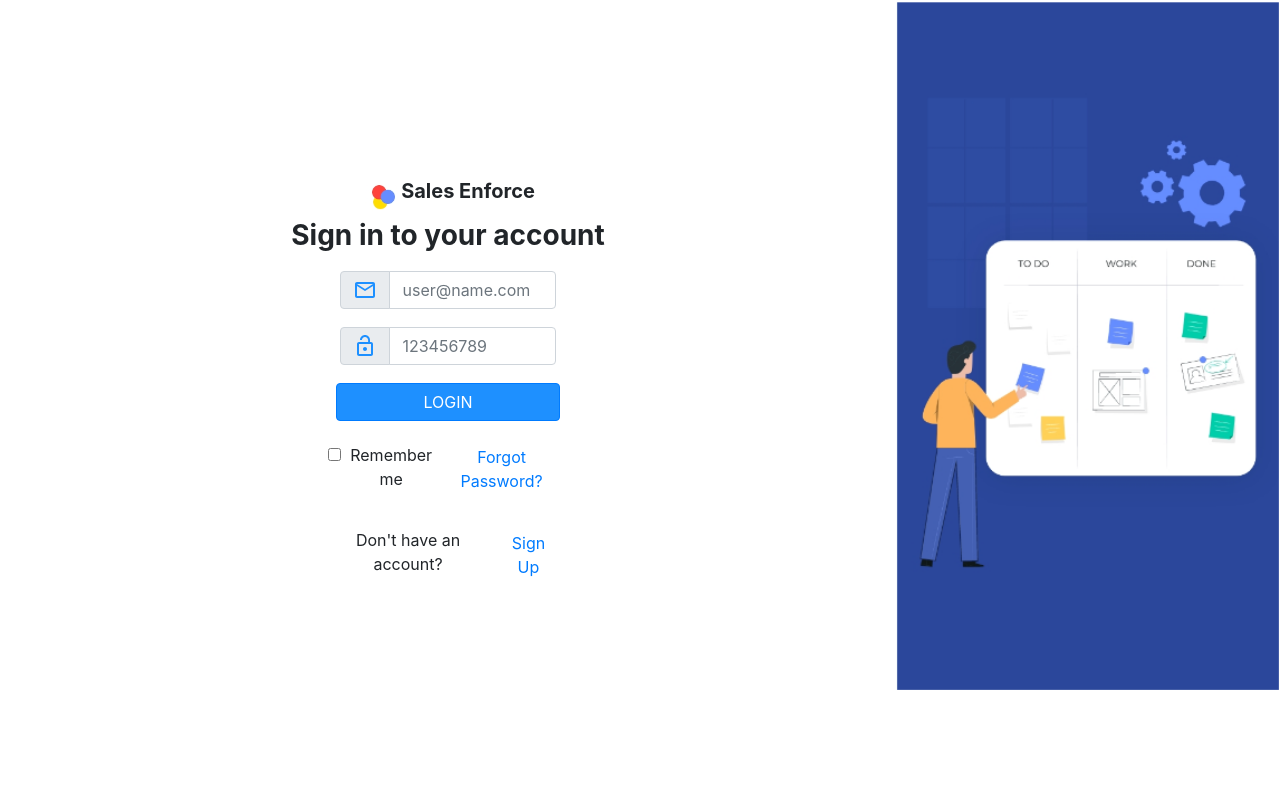
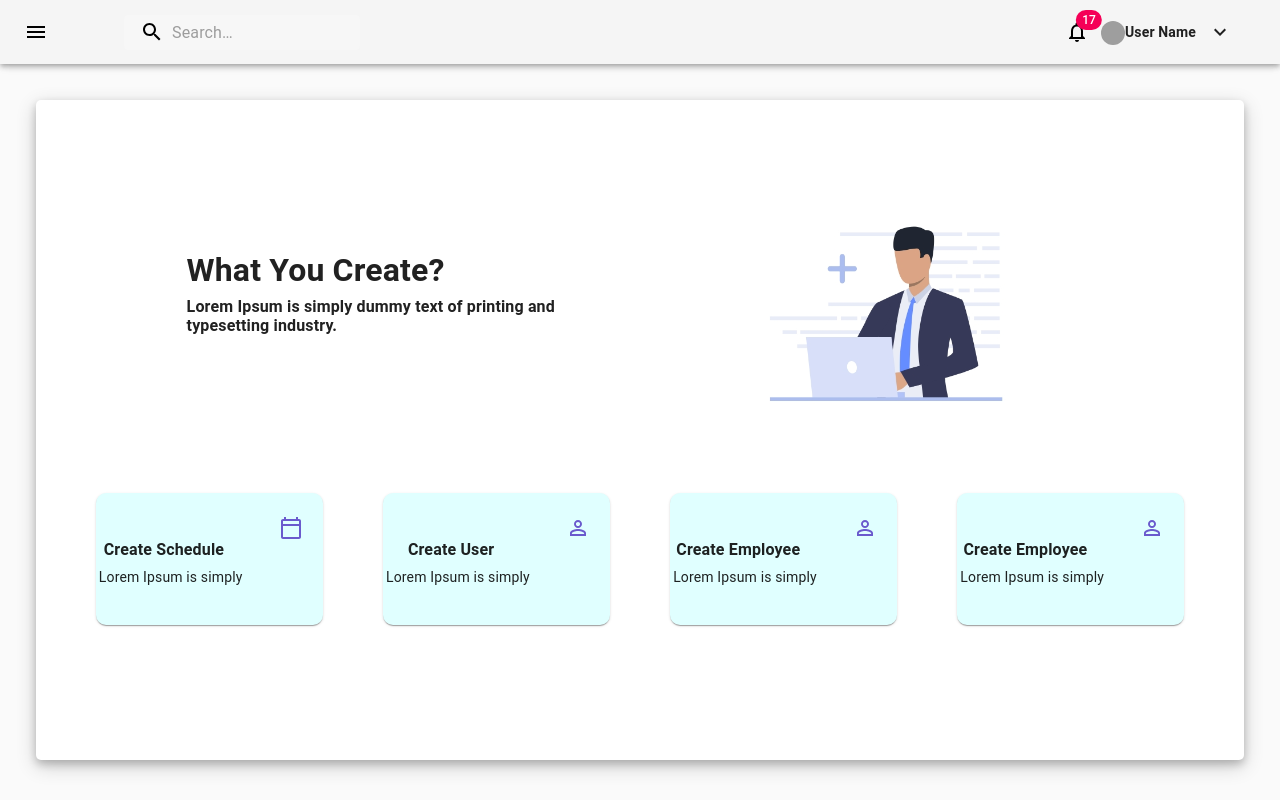
Before and after one commit to ayeshatasaduq/SalesEnforceClient, a React (Create React App) app: page /create in a window 1280 px wide. Built offline with nearby package versions, Linux system fonts and the light colour scheme; grey boxes are pictures that could not be loaded.

Commit message:
Added Payroll page

```diff
--- a/src/App.js
+++ b/src/App.js
@@ -11,7 +11,7 @@ function App() {
   return (
     <div className="App">
 
-    <Login/>
+    <DrawerLeft/>
 
 
     </div>
--- a/src/components/DrawerLeft.js
+++ b/src/components/DrawerLeft.js
@@ -29,6 +29,7 @@ import Create from './Create';
 import CreateUser from './CreatUser';
 import AttendenceCalender from "./AttendenceCalender";
 import Dashboard from './Dashboard';
+import Payroll from './Payroll';
 import { BrowserRouter, Route, Link } from "react-router-dom";
 
 function DrawerLeft() {
@@ -146,6 +147,7 @@ function DrawerLeft() {
       <Route exact path='/createuser' component={CreateUser}/>
       <Route exact path='/attendencecalender' component={AttendenceCalender}/>
       <Route exact path='/dashboard' component={Dashboard}/>
+      <Route exact path='/payroll' component={Payroll}/>
       </BrowserRouter>
       </main>
 
```
Also changed, not shown: 1 other file (tests, documents, lock files or other folders).
